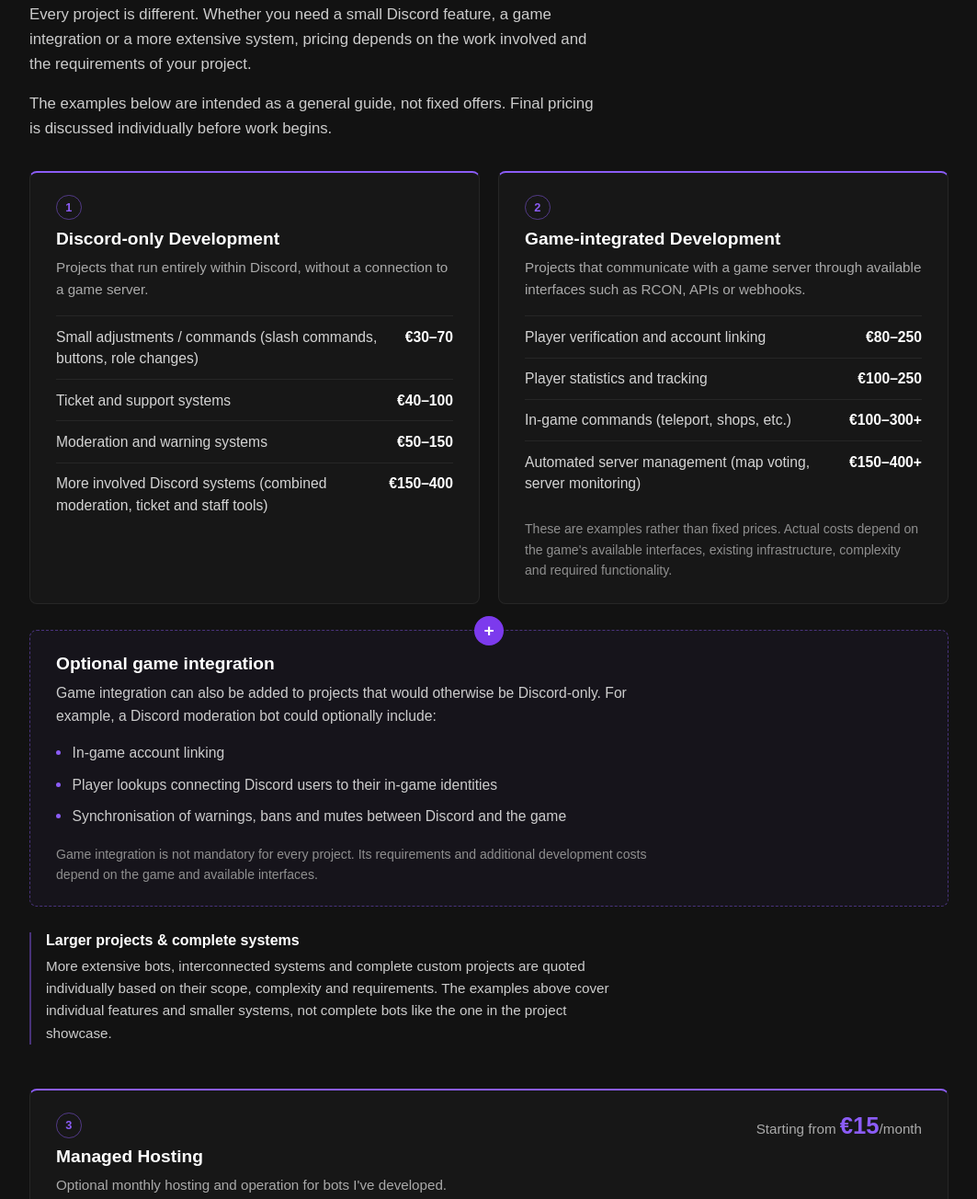
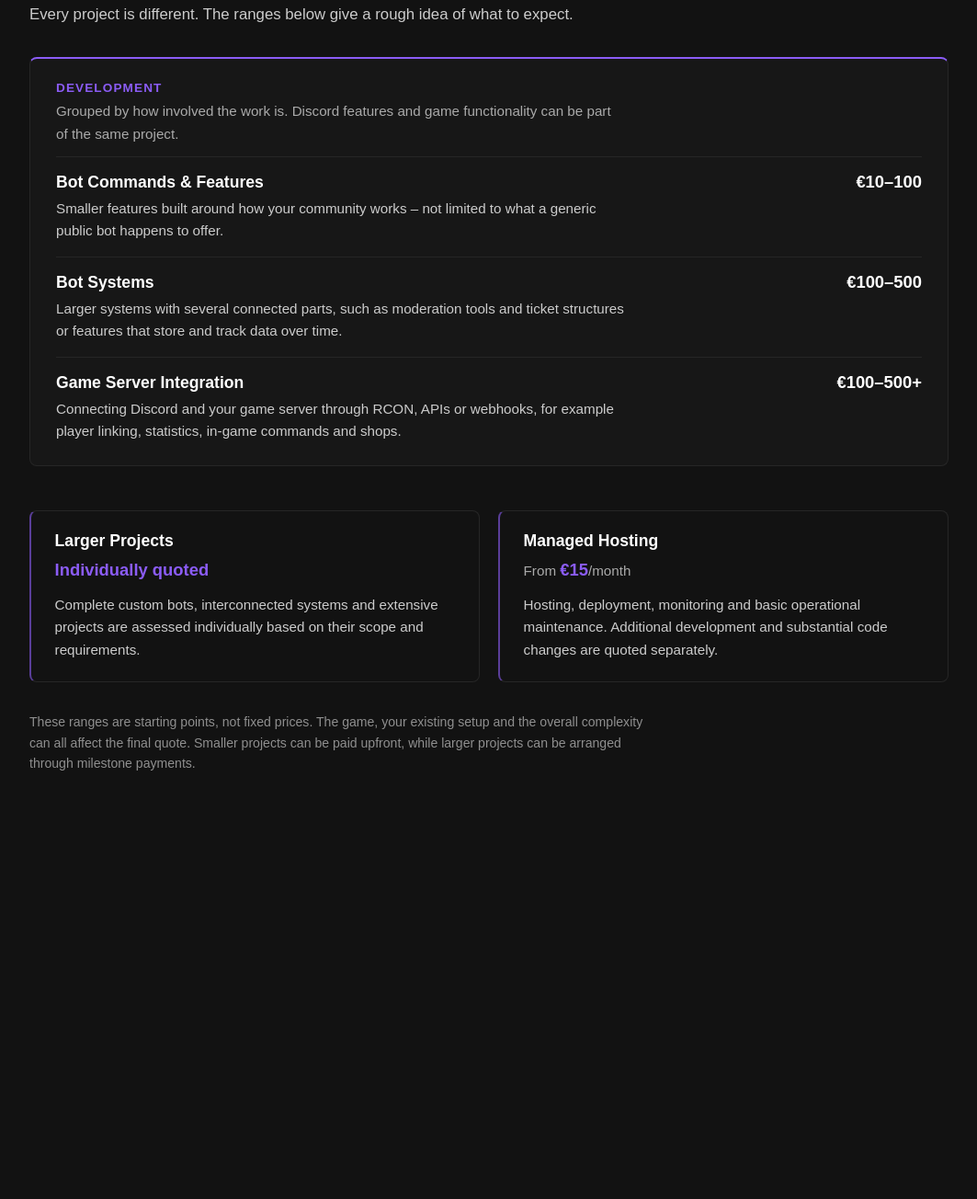
Before and after one commit to AbyssalGloop/abyss-development-website, a plain HTML site: page index.html in a window 1280 px wide. Shown: the part 3193-4497 px from the top of the page at 92% size, without its empty margins (108-1171 px from the left). After the commit the page ends 4163 px from the top, so only its background shows below. Drawn offline with Linux system fonts and the light colour scheme.

Commit message:
Refactor pricing section for clarity and organization, updating content and layout for better user experience

```diff
--- a/index.html
+++ b/index.html
@@ -287,7 +287,7 @@
       </article>
     </div>
 
-    <p class="services-closing">Have an idea, or an existing project that needs some work? Feel free to get in touch, and we can talk about what's possible.</p>
+    <p class="services-closing">Have an idea, or an existing project that needs some work?<br>Feel free to get in touch, and we can talk about what's possible.</p>
   </section>
 
   <!-- Pricing. All prices are in <span class="price"> elements, so they can be
@@ -296,85 +296,54 @@
     <h2>Pricing</h2>
 
     <div class="pricing-intro">
-      <p>Every project is different. Whether you need a small Discord feature, a game integration or a more extensive system, pricing depends on the work involved and the requirements of your project.</p>
-      <p>The examples below are intended as a general guide, not fixed offers. Final pricing is discussed individually before work begins.</p>
+      <p>Every project is different. The ranges below give a rough idea of what to expect.</p>
     </div>
 
-    <div class="pricing-dev">
-      <div class="pricing-grid">
-        <article class="price-card">
-          <span class="price-step">1</span>
-          <h3>Discord-only Development</h3>
-          <p class="price-card-desc">Projects that run entirely within Discord, without a connection to a game server.</p>
-          <ul class="price-list">
-            <li><span>Small adjustments / commands (slash commands, buttons, role changes)</span> <span class="price">€30–70</span></li>
-            <li><span>Ticket and support systems</span> <span class="price">€40–100</span></li>
-            <li><span>Moderation and warning systems</span> <span class="price">€50–150</span></li>
-            <li><span>More involved Discord systems (combined moderation, ticket and staff tools)</span> <span class="price">€150–400</span></li>
-          </ul>
-        </article>
-
-        <article class="price-card">
-          <span class="price-step">2</span>
-          <h3>Game-integrated Development</h3>
-          <p class="price-card-desc">Projects that communicate with a game server through available interfaces such as RCON, APIs or webhooks.</p>
-          <ul class="price-list">
-            <li><span>Player verification and account linking</span> <span class="price">€80–250</span></li>
-            <li><span>Player statistics and tracking</span> <span class="price">€100–250</span></li>
-            <li><span>In-game commands (teleport, shops, etc.)</span> <span class="price">€100–300+</span></li>
-            <li><span>Automated server management (map voting, server monitoring)</span> <span class="price">€150–400+</span></li>
-          </ul>
-          <p class="price-note">These are examples rather than fixed prices. Actual costs depend on the game's available interfaces, existing infrastructure, complexity and required functionality.</p>
-        </article>
-      </div>
-
-      <div class="price-addon">
-        <span class="price-addon-plus" aria-hidden="true">+</span>
-        <h3>Optional game integration</h3>
-        <p>Game integration can also be added to projects that would otherwise be Discord-only. For example, a Discord moderation bot could optionally include:</p>
-        <ul class="feature-list">
-          <li>In-game account linking</li>
-          <li>Player lookups connecting Discord users to their in-game identities</li>
-          <li>Synchronisation of warnings, bans and mutes between Discord and the game</li>
+    <div class="price-tracks">
+      <div class="price-track">
+        <p class="price-track-label">Development</p>
+        <p class="price-track-desc">Grouped by how involved the work is. Discord features and game functionality can be part of the same project.</p>
+        <ul class="price-rows">
+          <li class="price-row">
+            <div>
+              <h3>Bot Commands &amp; Features</h3>
+              <p>Smaller features built around how your community works – not limited to what a generic public bot happens to offer.</p>
+            </div>
+            <span class="price">€10–100</span>
+          </li>
+          <li class="price-row">
+            <div>
+              <h3>Bot Systems</h3>
+              <p>Larger systems with several connected parts, such as moderation tools and ticket structures or features that store and track data over time.</p>
+            </div>
+            <span class="price">€100–500</span>
+          </li>
+          <li class="price-row">
+            <div>
+              <h3>Game Server Integration</h3>
+              <p>Connecting Discord and your game server through RCON, APIs or webhooks, for example player linking, statistics, in-game commands and shops.</p>
+            </div>
+            <span class="price">€100–500+</span>
+          </li>
         </ul>
-        <p class="price-note">Game integration is not mandatory for every project. Its requirements and additional development costs depend on the game and available interfaces.</p>
-      </div>
-
-      <div class="pricing-larger">
-        <h3>Larger projects &amp; complete systems</h3>
-        <p>More extensive bots, interconnected systems and complete custom projects are quoted individually based on their scope, complexity and requirements. The examples above cover individual features and smaller systems, not complete bots like the one in the project showcase.</p>
       </div>
     </div>
 
-    <article class="price-card hosting-card">
-      <div class="hosting-head">
-        <div>
-          <span class="price-step">3</span>
-          <h3>Managed Hosting</h3>
-          <p class="price-card-desc">Optional monthly hosting and operation for bots I've developed.</p>
-        </div>
-        <p class="hosting-price">Starting from <span class="price">€15</span>/month</p>
-      </div>
-      <ul class="feature-list hosting-list">
-        <li>Deployment and initial configuration</li>
-        <li>Bot hosting and operation</li>
-        <li>Basic uptime monitoring and crash restarts</li>
-        <li>Routine server and runtime maintenance</li>
-        <li>Troubleshooting operational issues</li>
-        <li>Fixing problems caused by my own hosting changes or deployments</li>
-      </ul>
-      <p class="price-note">Basic operational maintenance is included in hosting. New features, substantial code changes and unrelated development work are quoted separately.</p>
-    </article>
+    <div class="pricing-other">
+      <article class="price-card">
+        <h3>Larger Projects</h3>
+        <p class="price-card-value"><span class="price">Individually quoted</span></p>
+        <p>Complete custom bots, interconnected systems and extensive projects are assessed individually based on their scope and requirements.</p>
+      </article>
 
-    <div class="payment-info">
-      <h3><span class="price-step">4</span> Payment &amp; project arrangements</h3>
-      <ul class="feature-list">
-        <li>Smaller projects can be paid upfront.</li>
-        <li>Larger projects can use an agreed deposit and milestone payments.</li>
-        <li>Maintenance and further development can be arranged separately.</li>
-        <li>Project scope and budget can be discussed before work begins.</li>
-      </ul>
+      <article class="price-card">
+        <h3>Managed Hosting</h3>
+        <p class="price-card-value">From <span class="price">€15</span>/month</p>
+        <p>Hosting, deployment, monitoring and basic operational maintenance. Additional development and substantial code changes are quoted separately.</p>
+      </article>
     </div>
+
+    <p class="pricing-note">These ranges are starting points, not fixed prices. The game, your existing setup and the overall complexity can all affect the final quote. Smaller projects can be paid upfront, while larger projects can be arranged through milestone payments.</p>
   </section>
 
   <dialog class="lightbox" id="lightbox" aria-label="Enlarged media">
--- a/style.css
+++ b/style.css
@@ -905,141 +905,62 @@ section[id] {
   margin: 0 0 1rem;
 }
 
-.pricing-dev {
+/* Development ranges, grouped by complexity */
+.price-tracks {
   margin-top: 2rem;
 }
 
-.pricing-grid {
-  display: grid;
-  grid-template-columns: repeat(2, minmax(0, 1fr));
-  gap: 1.25rem;
-}
-
-.price-card {
-  background-color: rgba(255, 255, 255, 0.02);
+.price-track {
+  position: relative;
+  padding: 1.5rem 1.75rem 0.5rem;
   border: 1px solid #262626;
   border-top: 2px solid #8b5cf6;
   border-radius: 8px;
-  padding: 1.5rem 1.75rem;
-  transition: border-color 0.2s ease, box-shadow 0.2s ease;
+  background-color: rgba(255, 255, 255, 0.02);
 }
 
-.price-card:hover {
-  border-color: #333333;
-  border-top-color: #8b5cf6;
-  box-shadow: 0 8px 30px rgba(139, 92, 246, 0.08);
+.price-track-label {
+  display: flex;
+  flex-wrap: wrap;
+  align-items: center;
+  gap: 0.5rem 0.75rem;
+  margin: 0 0 0.4rem;
+  font-size: 0.85rem;
+  font-weight: bold;
+  letter-spacing: 0.08em;
+  text-transform: uppercase;
+  color: #8b5cf6;
 }
 
-.price-step {
-  display: inline-flex;
-  align-items: center;
-  justify-content: center;
-  width: 1.6rem;
-  height: 1.6rem;
-  margin-bottom: 0.6rem;
-  border: 1px solid rgba(139, 92, 246, 0.5);
-  border-radius: 50%;
-  color: #8b5cf6;
-  font-size: 0.8rem;
-  font-weight: bold;
-}
-
-.pricing h3 {
-  font-size: 1.2rem;
-  margin: 0 0 0.5rem;
-}
-
-.price-card-desc {
-  margin: 0 0 1rem;
+.price-track-desc {
+  max-width: 620px;
+  margin: 0 0 0.75rem;
   font-size: 0.95rem;
   line-height: 1.6;
   color: #aaaaaa;
 }
 
-.price-list {
+.price-rows {
   list-style: none;
   margin: 0;
   padding: 0;
 }
 
-.price-list li {
+.price-row {
   display: flex;
   justify-content: space-between;
   align-items: baseline;
-  gap: 1rem;
-  padding: 0.65rem 0;
+  gap: 1.5rem;
+  padding: 1rem 0;
   border-top: 1px solid #262626;
-  font-size: 0.98rem;
-  line-height: 1.5;
-  color: #d4d4d4;
 }
 
-.price {
-  white-space: nowrap;
-  font-weight: bold;
-  color: #ffffff;
+.pricing h3 {
+  font-size: 1.1rem;
+  margin: 0 0 0.35rem;
 }
 
-.price-list .price {
-  flex: 0 0 auto;
-}
-
-.price-note {
-  margin: 1rem 0 0;
-  font-size: 0.88rem;
-  line-height: 1.6;
-  color: #8f8f8f;
-}
-
-/* Optional add-on, visually attached beneath both development cards */
-.price-addon {
-  position: relative;
-  margin-top: 1.75rem;
-  padding: 1.6rem 1.75rem 1.4rem;
-  border: 1px dashed rgba(139, 92, 246, 0.45);
-  border-radius: 8px;
-  background-color: rgba(139, 92, 246, 0.04);
-}
-
-.price-addon-plus {
-  position: absolute;
-  top: 0;
-  left: 50%;
-  transform: translate(-50%, -50%);
-  display: flex;
-  align-items: center;
-  justify-content: center;
-  width: 2rem;
-  height: 2rem;
-  border-radius: 50%;
-  background-color: #7c3aed;
-  color: #ffffff;
-  font-size: 1.2rem;
-  font-weight: bold;
-  line-height: 1;
-}
-
-.price-addon > p {
-  max-width: 680px;
-  margin: 0 0 0.9rem;
-  font-size: 0.98rem;
-  line-height: 1.6;
-  color: #cccccc;
-}
-
-/* Larger projects: quiet note beneath the development examples */
-.pricing-larger {
-  margin-top: 1.75rem;
-  padding-left: 1rem;
-  border-left: 2px solid rgba(139, 92, 246, 0.45);
-}
-
-.pricing-larger h3 {
-  margin: 0 0 0.4rem;
-  font-size: 1rem;
-}
-
-.pricing-larger p {
+.price-row p {
   max-width: 620px;
   margin: 0;
   font-size: 0.95rem;
@@ -1047,77 +968,58 @@ section[id] {
   color: #cccccc;
 }
 
-.price-addon > .price-note {
-  margin: 1.1rem 0 0;
-  font-size: 0.88rem;
-  color: #8f8f8f;
+.price {
+  flex: 0 0 auto;
+  white-space: nowrap;
+  font-size: 1.15rem;
+  font-weight: bold;
+  color: #ffffff;
 }
 
-.price-addon .feature-list,
-.hosting-card .feature-list,
-.payment-info .feature-list {
-  padding-bottom: 0;
+/* Larger projects and hosting: separate from the development ranges */
+.pricing-other {
+  display: grid;
+  grid-template-columns: repeat(2, minmax(0, 1fr));
+  gap: 1.25rem;
+  margin-top: 3rem;
 }
 
-.price-addon .feature-list li,
-.hosting-card .feature-list li,
-.payment-info .feature-list li {
-  font-size: 0.98rem;
+.price-card {
+  border: 1px solid #262626;
+  border-left: 2px solid rgba(139, 92, 246, 0.6);
+  border-radius: 8px;
+  padding: 1.4rem 1.6rem;
+  transition: border-color 0.2s ease, box-shadow 0.2s ease;
+}
+
+.price-card:hover {
+  border-color: #333333;
+  border-left-color: #8b5cf6;
+  box-shadow: 0 8px 30px rgba(139, 92, 246, 0.08);
+}
+
+.price-card p {
+  margin: 0;
+  font-size: 0.95rem;
+  line-height: 1.6;
   color: #cccccc;
 }
 
-/* Hosting: separate from development */
-.hosting-card {
-  margin-top: 3rem;
-}
-
-.hosting-head {
-  display: flex;
-  justify-content: space-between;
-  align-items: flex-start;
-  flex-wrap: wrap;
-  gap: 0.5rem 2rem;
-  margin-bottom: 1.1rem;
-}
-
-.hosting-head .price-card-desc {
-  margin-bottom: 0;
-}
-
-.hosting-price {
-  margin: 0;
-  font-size: 0.95rem;
+.price-card .price-card-value {
+  margin: 0 0 0.75rem;
   color: #aaaaaa;
 }
 
-.hosting-price .price {
-  font-size: 1.6rem;
+.price-card-value .price {
   color: #8b5cf6;
 }
 
-.hosting-list {
-  columns: 2;
-  column-gap: 2rem;
-}
-
-.hosting-list li {
-  break-inside: avoid;
-}
-
-/* Payment */
-.payment-info {
-  margin-top: 2.5rem;
-}
-
-.payment-info h3 {
-  display: flex;
-  align-items: center;
-  gap: 0.6rem;
-  margin-bottom: 1rem;
-}
-
-.payment-info h3 .price-step {
-  margin-bottom: 0;
+.pricing-note {
+  max-width: 680px;
+  margin: 2rem 0 0;
+  font-size: 0.88rem;
+  line-height: 1.6;
+  color: #8f8f8f;
 }
 
 @media (max-width: 768px) {
@@ -1129,22 +1031,22 @@ section[id] {
     font-size: 1.75rem;
   }
 
-  .pricing-grid {
+  .pricing-other {
     grid-template-columns: 1fr;
     gap: 1rem;
   }
 
-  .price-card,
-  .price-addon {
+  .price-track {
+    padding: 1.25rem 1.25rem 0.25rem;
+  }
+
+  .price-card {
     padding: 1.25rem;
   }
 
-  .price-addon {
-    padding-top: 1.6rem;
-  }
-
-  .hosting-list {
-    columns: 1;
+  .price-row {
+    flex-direction: column;
+    gap: 0.4rem;
   }
 }
 
```
